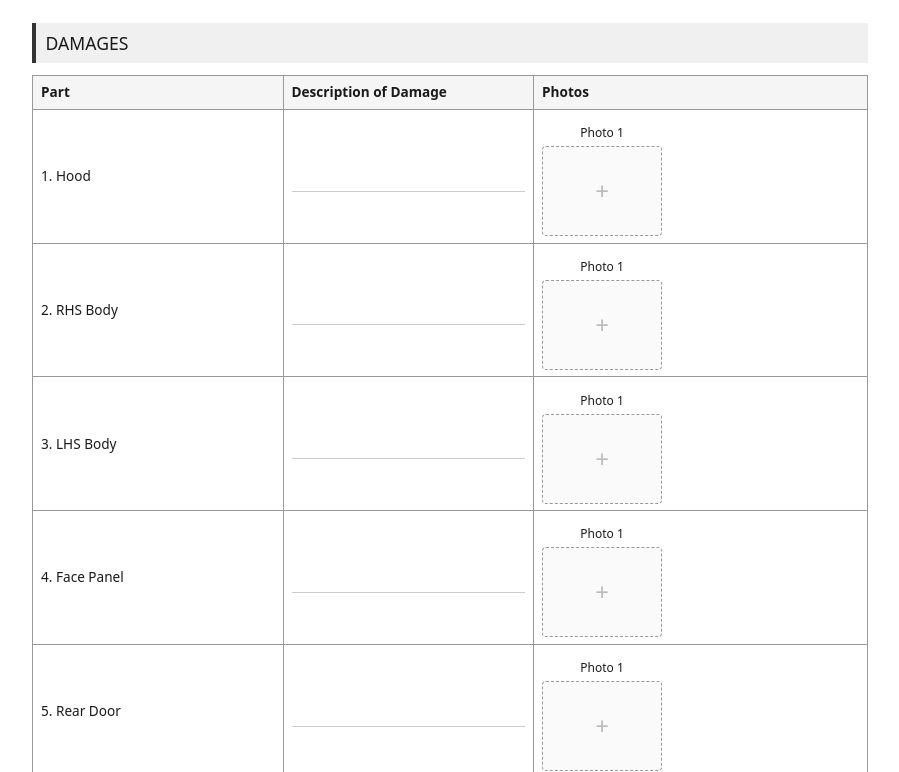
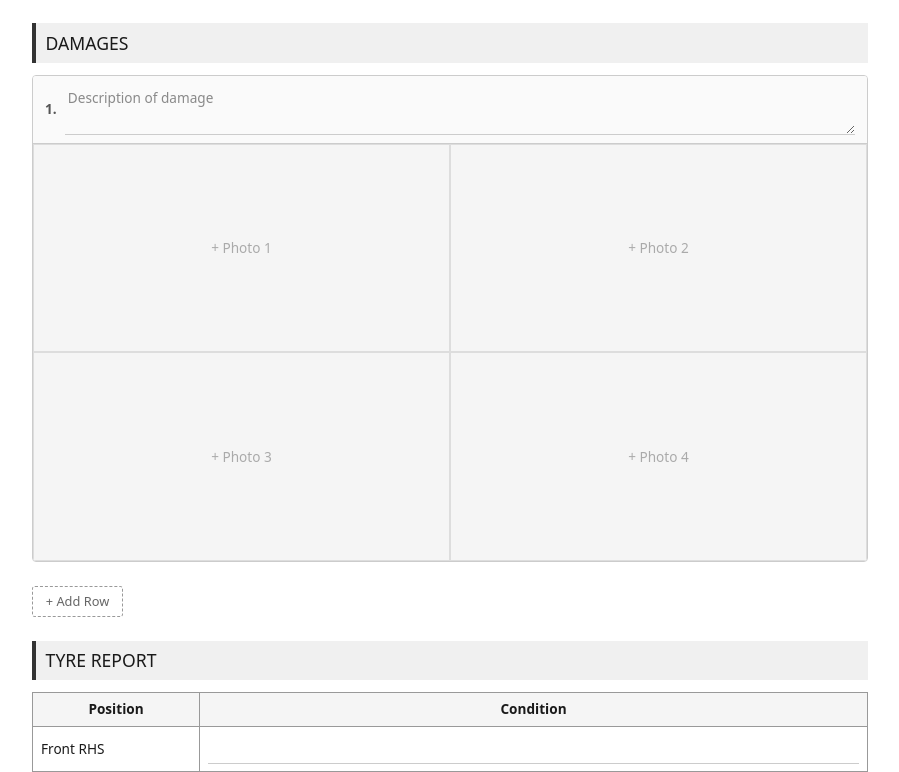
Before and after one commit to bytkloud/minitools, a React (Vite) app: page /technical-report in a window 1280 px wide. Shown: the part 968-1740 px from the top of the page, without its empty margins (190-1089 px from the left). Built offline with nearby package versions, Linux system fonts and the light colour scheme.

Commit message:
Redesign damage section with dynamic rows and quadrant photo grid

```diff
--- a/src/tools/technical-report/form.tsx
+++ b/src/tools/technical-report/form.tsx
@@ -1,12 +1,5 @@
 import { useState, useRef } from 'react'
 
-const DAMAGES = [
-  { key: 'damageHood', label: '1. Hood' },
-  { key: 'damageRhsBody', label: '2. RHS Body' },
-  { key: 'damageLhsBody', label: '3. LHS Body' },
-  { key: 'damageFacePanel', label: '4. Face Panel' },
-  { key: 'damageRearDoor', label: '5. Rear Door' },
-]
 
 const TYRES = [
   { key: 'FrontRhs', label: 'Front RHS' },
@@ -23,11 +16,6 @@ const SIGNATURES = [
   { key: 'managerMotor', label: 'Manager Motor Engineer' },
 ]
 
-const CURRENCY_FIELDS = new Set([
-  'sumInsured', 'pav',
-  'marketWebValue', 'valuationOfficerValue', 'areaEngineerValue', 'zonalEngineerValue',
-  'salvageValue', 'wreckValue',
-])
 
 const formatCurrencyDisplay = (val: string) => {
   if (!val) return ''
@@ -40,61 +28,60 @@ const parseCurrencyInput = (val: string) => {
   return val.replace(/,/g, '')
 }
 
-interface PhotoSlot {
-  id: number
-  src: string | null
-}
 
-function PhotoUploadArea({ fieldKey }: { fieldKey: string }) {
-  const [slots, setSlots] = useState<PhotoSlot[]>([{ id: 0, src: null }])
-  const nextId = useRef(1)
-  const inputRefs = useRef<Record<number, HTMLInputElement | null>>({})
+function QuadrantPhotoUpload({ fieldKey }: { fieldKey: string }) {
+  const [photos, setPhotos] = useState<(string | null)[]>([null, null, null, null])
+  const inputRefs = useRef<(HTMLInputElement | null)[]>([null, null, null, null])
 
-  const handleFileChange = (slotId: number, file: File) => {
+  const handleFile = (idx: number, file: File) => {
     const reader = new FileReader()
     reader.onload = (ev) => {
-      const src = ev.target?.result as string
-      setSlots(prev => {
-        const updated = prev.map(s => s.id === slotId ? { ...s, src } : s)
-        const newId = nextId.current++
-        return [...updated, { id: newId, src: null }]
+      setPhotos(prev => {
+        const next = [...prev]
+        next[idx] = ev.target?.result as string
+        return next
       })
     }
     reader.readAsDataURL(file)
   }
 
-  const handleRemove = (slotId: number) => {
-    setSlots(prev => prev.filter(s => s.id !== slotId))
-  }
-
-  const handleClick = (slotId: number) => {
-    inputRefs.current[slotId]?.click()
+  const handleRemove = (idx: number) => {
+    setPhotos(prev => {
+      const next = [...prev]
+      next[idx] = null
+      return next
+    })
   }
 
   return (
-    <div className="photo-upload-area">
-      {slots.map((slot, idx) => (
-        <div key={slot.id} className={`photo-slot${!slot.src ? ' no-print' : ''}`}>
-          <label>Photo {idx + 1}</label>
-          <div className="photo-preview" onClick={() => !slot.src && handleClick(slot.id)}>
-            {slot.src ? (
-              <>
-                <img src={slot.src} alt="" />
-                <button className="remove-btn no-print" onClick={(e) => { e.stopPropagation(); handleRemove(slot.id) }}>&times;</button>
-              </>
-            ) : (
-              <span className="placeholder">+</span>
-            )}
-          </div>
+    <div className="quadrant-grid">
+      {photos.map((src, idx) => (
+        <div
+          key={idx}
+          className={`quadrant-cell${!src ? ' no-print' : ''}`}
+          onClick={() => !src && inputRefs.current[idx]?.click()}
+        >
+          {src ? (
+            <>
+              <img src={src} alt={`Photo ${idx + 1}`} />
+              <button
+                className="remove-btn no-print"
+                onClick={(e) => { e.stopPropagation(); handleRemove(idx) }}
+              >&times;</button>
+            </>
+          ) : (
+            <span className="placeholder">+ Photo {idx + 1}</span>
+          )}
           <input
-            ref={el => { inputRefs.current[slot.id] = el }}
+            ref={el => { inputRefs.current[idx] = el }}
             type="file"
             accept="image/*"
             capture="environment"
             hidden
             onChange={(e) => {
               const file = e.target.files?.[0]
-              if (file) handleFileChange(slot.id, file)
+              if (file) handleFile(idx, file)
+              e.target.value = ''
             }}
           />
         </div>
@@ -170,10 +157,17 @@ function CurrencyInput({ field }: { field: string }) {
 
 export default function TechnicalReportForm() {
   const [conclusion, setConclusion] = useState('')
+  const [damageRows, setDamageRows] = useState<number[]>([0])
+  const [damageText, setDamageText] = useState<Record<number, string>>({})
+  const nextDamageId = useRef(1)
+
+  const addDamageRow = () => {
+    setDamageRows(prev => [...prev, nextDamageId.current++])
+  }
 
   return (
     <>
-      <h1>Technical Report</h1>
+      <h1>Total loss report</h1>
 
       <div className="section-break">
         <h2>Vehicle Details</h2>
@@ -232,20 +226,24 @@ export default function TechnicalReportForm() {
 
       <div className="section-break">
         <h2>Damages</h2>
-        <table>
-          <thead>
-            <tr><th>Part</th><th>Description of Damage</th><th>Photos</th></tr>
-          </thead>
-          <tbody>
-            {DAMAGES.map(({ key, label }) => (
-              <tr className="damage-row" key={key}>
-                <td>{label}</td>
-                <td><input type="text" data-field={key} /></td>
-                <td className="photo-cell"><PhotoUploadArea fieldKey={key} /></td>
-              </tr>
-            ))}
-          </tbody>
-        </table>
+        {damageRows.map((id, i) => (
+          <div className="damage-block" key={id}>
+            <div className="damage-desc">
+              <span className="damage-num">{i + 1}.</span>
+              <textarea
+                className="no-print"
+                data-field={`damage_${id}`}
+                placeholder="Description of damage"
+                rows={2}
+                value={damageText[id] ?? ''}
+                onChange={(e) => setDamageText(prev => ({ ...prev, [id]: e.target.value }))}
+              />
+              <div className="damage-desc-print print-only">{damageText[id]}</div>
+            </div>
+            <QuadrantPhotoUpload fieldKey={`damage_${id}`} />
+          </div>
+        ))}
+        <button className="add-row-btn no-print" onClick={addDamageRow}>+ Add Row</button>
       </div>
 
       <div className="section-break">
@@ -255,7 +253,6 @@ export default function TechnicalReportForm() {
             <tr>
               <th>Position</th>
               <th>Condition</th>
-              <th>Photos</th>
             </tr>
           </thead>
           <tbody>
@@ -263,7 +260,6 @@ export default function TechnicalReportForm() {
               <tr key={key}>
                 <td>{label}</td>
                 <td><input type="text" data-field={`tyre${key}Cond`} /></td>
-                <td><PhotoUploadArea fieldKey={`tyre${key}`} /></td>
               </tr>
             ))}
           </tbody>
--- a/src/tools/technical-report/report.css
+++ b/src/tools/technical-report/report.css
@@ -176,12 +176,120 @@
   display: block;
 }
 
-.damage-row td:first-child {
-  width: 30%;
+.damage-block {
+  border: 1px solid #ccc;
+  border-radius: 4px;
+  margin-bottom: 1rem;
+  overflow: hidden;
 }
 
-.damage-row .photo-cell {
-  width: 40%;
+.damage-desc {
+  display: flex;
+  align-items: center;
+  gap: 0.5rem;
+  padding: 0.5rem 0.75rem;
+  border-bottom: 1px solid #ccc;
+  background: #fafafa;
+}
+
+.damage-num {
+  font-weight: 600;
+  font-size: 0.85rem;
+  white-space: nowrap;
+  color: #555;
+}
+
+.damage-desc textarea {
+  flex: 1;
+  resize: vertical;
+  border: none;
+  border-bottom: 1px solid #ccc;
+  min-height: 2.5rem;
+}
+
+.damage-desc-print {
+  flex: 1;
+  font-size: 0.85rem;
+  font-family: inherit;
+  white-space: pre-wrap;
+  word-break: break-word;
+}
+
+.print-only {
+  display: none;
+}
+
+.quadrant-grid {
+  display: grid;
+  grid-template-columns: 1fr 1fr;
+  grid-template-rows: 1fr 1fr;
+  width: 100%;
+  aspect-ratio: 2 / 1;
+}
+
+.quadrant-cell {
+  position: relative;
+  border: 1px solid #ddd;
+  overflow: hidden;
+  cursor: pointer;
+  background: #f5f5f5;
+  display: flex;
+  align-items: center;
+  justify-content: center;
+}
+
+.quadrant-cell img {
+  width: 100%;
+  height: 100%;
+  object-fit: cover;
+  display: block;
+}
+
+.quadrant-cell .placeholder {
+  font-size: 0.85rem;
+  color: #aaa;
+  user-select: none;
+}
+
+.quadrant-cell:hover .placeholder {
+  color: #555;
+}
+
+.quadrant-cell .remove-btn {
+  position: absolute;
+  top: 4px;
+  right: 4px;
+  background: rgba(0,0,0,0.55);
+  color: #fff;
+  border: none;
+  border-radius: 50%;
+  width: 20px;
+  height: 20px;
+  font-size: 0.7rem;
+  cursor: pointer;
+  display: none;
+  line-height: 1;
+}
+
+.quadrant-cell:hover .remove-btn {
+  display: block;
+}
+
+.add-row-btn {
+  background: none;
+  border: 1px dashed #999;
+  padding: 0.3rem 0.8rem;
+  font-size: 0.8rem;
+  cursor: pointer;
+  border-radius: 3px;
+  color: #666;
+  margin-top: 0.5rem;
+  font-family: inherit;
+}
+
+.add-row-btn:hover {
+  border-color: #333;
+  color: #333;
 }
 
 .tyre-table td:first-child {
@@ -363,6 +471,10 @@
     display: none !important;
   }
 
+  .print-only {
+    display: block !important;
+  }
+
   .section-break {
     break-inside: avoid;
   }
```
